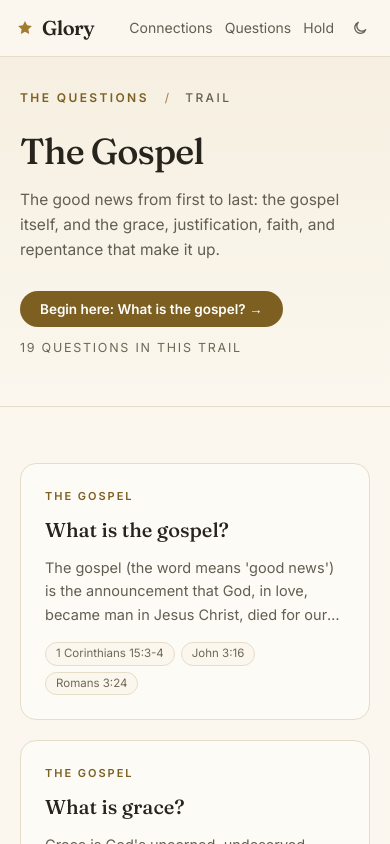
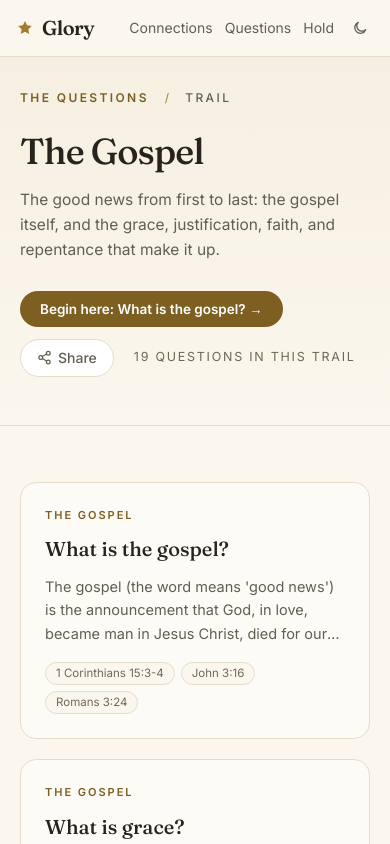
Before and after one commit to kczimm/glory, a Next.js app: page /trails/gospel in a window 390 px wide. Shown: the top 844 px of the page. Built offline with nearby package versions, Linux system fonts and the light colour scheme.

Commit message:
Add share button to trail pages
Shares the canonical /trails/<slug> URL with the trail title and
tagline: native share sheet on mobile, copy-to-clipboard fallback on
desktop, matching the study page behavior.

```diff
--- a/src/app/trails/[slug]/page.tsx
+++ b/src/app/trails/[slug]/page.tsx
@@ -4,6 +4,7 @@ import { notFound } from "next/navigation";
 import { categories, getCategory } from "@/data";
 import { questionsByCategory, resolveQuestions, toTeaser } from "@/data/server";
 import QuestionCard from "@/components/QuestionCard";
+import ShareButton from "@/components/ShareButton";
 import { SITE_URL, SITE_NAME } from "@/lib/site";
 
 interface Props {
@@ -79,6 +80,11 @@ export default async function TrailPage({ params }: Props) {
                 Begin here: {begin.question} →
               </Link>
             )}
+            <ShareButton
+              url={`${SITE_URL}/trails/${category.slug}`}
+              title={category.title}
+              text={category.tagline}
+            />
             <span className="text-[12.5px] uppercase tracking-[0.14em] text-ink-faint">
               {qs.length} {qs.length === 1 ? "question" : "questions"} in this
               trail
```
